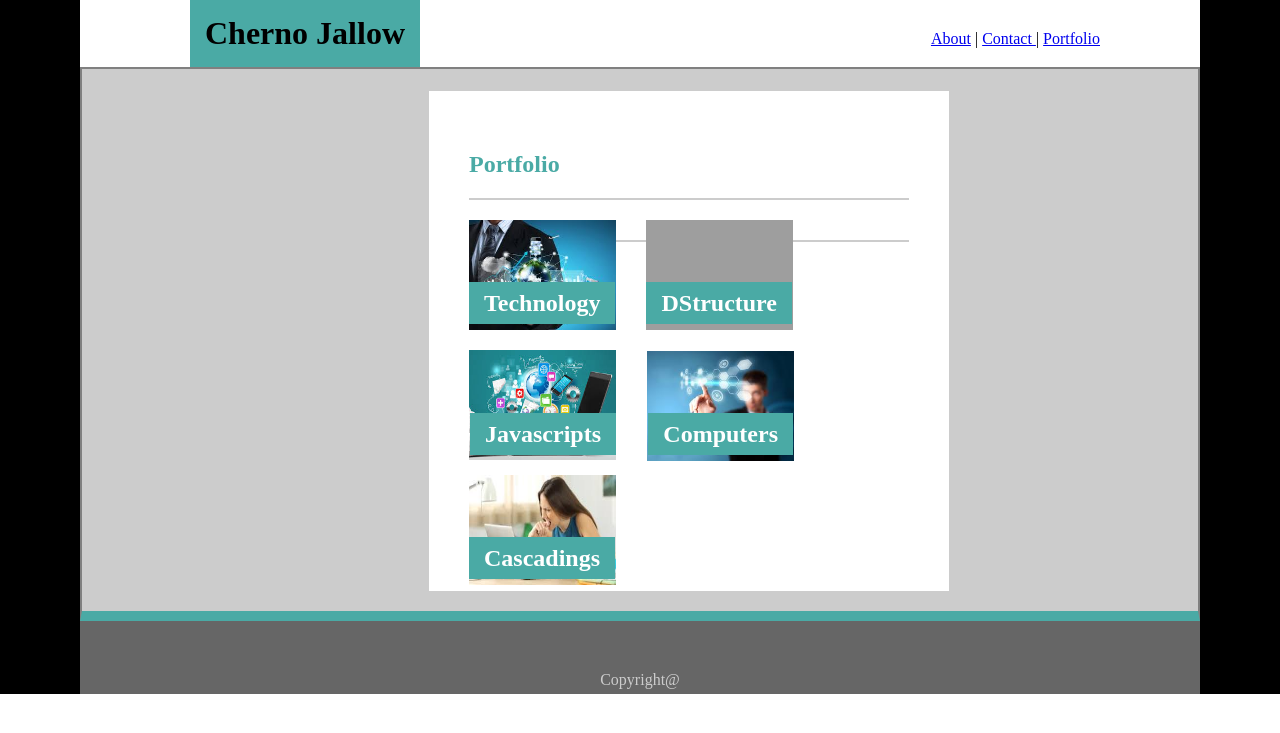
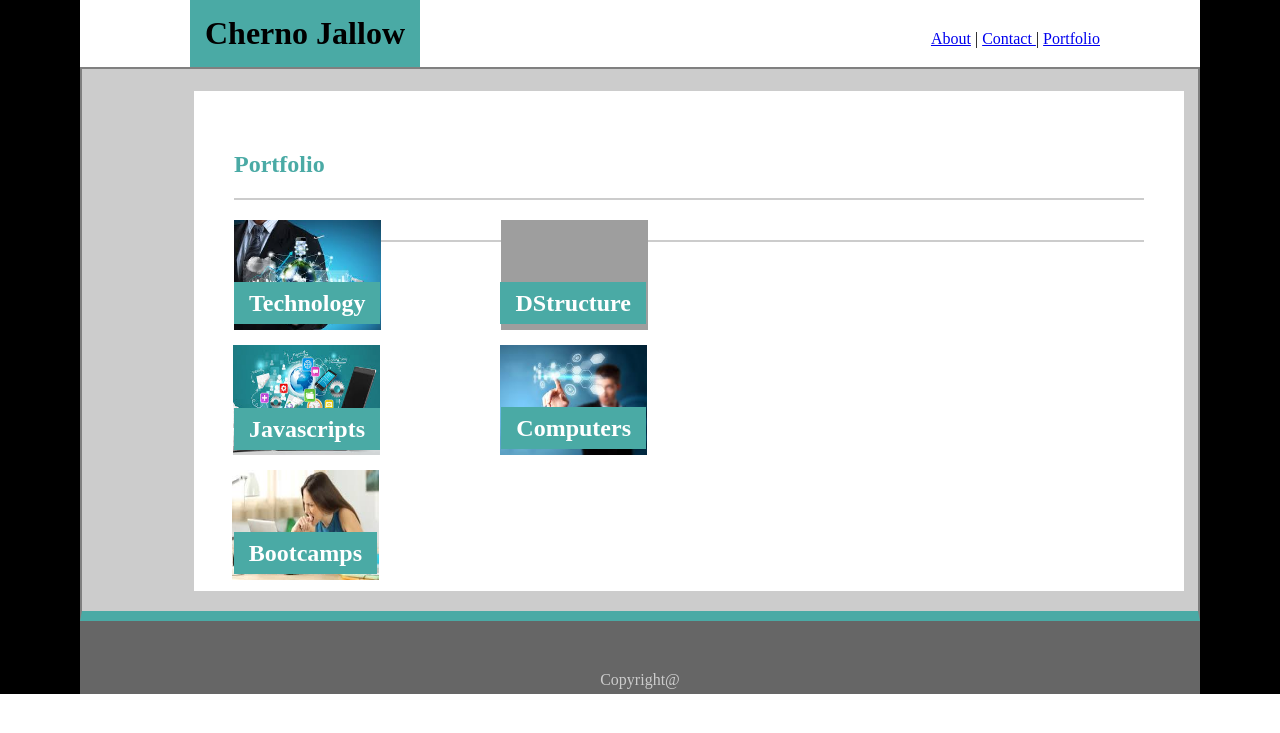
Before and after one commit to chernojallow/Basic-Portfolio, a PHP site: page /portfolio.html in a window 1280 px wide. Shown: the top 733 px of the page. Run offline with PHP 8.4, Linux system fonts and the light colour scheme; grey boxes are pictures that could not be loaded.

Commit message:
Commit Messages

```diff
--- a/assets/css/style.css
+++ b/assets/css/style.css
@@ -10,8 +10,6 @@
     border-left: 80px solid black;
     border-right: 80px solid black;
     box-sizing: border-box;
-
-
     }
 
 
@@ -20,12 +18,11 @@
     background-color:#4aaaa5;
     text-align: center;
     margin-left: 110px;
-    margin-bottom: 0px;
+    margin-bottom:0px;
     margin-top:0px;
-    padding: 15px 15px 15px 15px;
+    padding:15px 15px 15px 15px;
 
 }
-
 
 .A{
      border: 2px solid grey;
@@ -36,8 +33,6 @@
      clear: left;
      height:102px;
 
-
-
     }
 
  .about {
@@ -47,8 +42,6 @@
      padding: 15px 20px 15px 20px;
      margin-top:-190px;
      height:400px;
-
-
 
     }
 
@@ -87,27 +80,24 @@
  }
 
  .E{
-
      background-color: white;
      margin-top:-190px;
      height:350px;
      padding: 15px 20px 15px 20px;
+     width: 960px;
  }
 
  form{
      margin-left: -40px;
  }
     input{
-      width: 850px;
+      width: 955px;
  }
 
    .Line-Height {
      line-height: 120px;
 
  }
-
-
-
 
  text{
     background-color: #4aaaa5;
@@ -117,25 +107,12 @@
  }
 
 
-
-
-
-
-
-
-
-
-
-
-
-
-
  .G{
      border: 2px solid #cccccc;
      background-color: white;
      height: 420px;
-     width: 440px;
-     margin-left: 240px;
+     width: 910px;
+     margin-left: 5px;
      padding: 40px 40px 40px 40px;
      margin-top: -200px;
 
@@ -143,37 +120,38 @@
 
    .Image5{
       position: relative;
-      bottom: -35px;
-      left: 0px;
+      top: 250px;
+      right:670px;
   }
     .Image5 .Cascadings{
       position: absolute;
-      top: 290px;
-      left:0px;
+      top:70px;
+      right:97px;
   }
+
 
   .Image4{
       position: relative;
-      left: 11px;
-      bottom: -21px;
+      left: -235px;
+      bottom: -125px;
   }
 
   .Image4 .ComputerSC{
       position: absolute;
-      right: 127px;
-      top: 180px;
+      right: 263px;
+      top: 70px;
   }
 
   .Image3 {
       position: relative;
-      left: 0px;
-      bottom: -20px;
+      left: -335px;
+      bottom: -125px;
   }
 
   .Image3 .Javascript{
       position: absolute;
-      left: 1px;
-      bottom: -208px;
+      left: 335px;
+      bottom: -98px;
   }
 
   .Image1 {
@@ -189,10 +167,10 @@
 
   .Image2{
       position: relative;
-      right: -10px;
+      right: -100px;
   }
    .Image2 .DStructure {
        position: absolute;
-       right:127px;
+       right:598px;
        top: 70px;
    }
--- a/portfolio.html
+++ b/portfolio.html
@@ -4,15 +4,13 @@
 <head>
 <meta charset="UTF-8">
 
-    <title>BasicWebsite!</title>
+    <title>MyPortfolio!</title>
     <link rel="stylesheet" href="./assets/css/style.css">
 
 </head>
-
 <body>
 
    <h1>Cherno Jallow</h1>
-
 
 <nav>
        <li> <a href="./index.html" > About</a> | </li>
@@ -23,61 +21,53 @@
 </nav>
 
 
-
-
-
-
-
 <div class = "A">
    <div class= "G">
 
     <h2> Portfolio<h2>
 
-
-
-<div class ="Image1"> <img src = "./assets/images/1.jpeg" height =110px; width =147px; >
+   <div class ="Image1">
+       <img src = "./assets/images/1.jpeg" height =110px; width =147px; >
     <div class="Technology">
        <text>Technology</text>
     </div>
 </div>
 
-<div class ="Image2" > <img src ="./assets/images/2.jpeg" height=110px; width=147px;>
+<div class ="Image2" >
+    <img src ="./assets/images/2.jpeg" height=110px; width=147px;>
      <div class ="DStructure">
          <text> DStructure</text>
      </div>
     </div>
 
-<div class ="Image3" > <img src ="./assets/images/3.jpeg" height=110px; width=147px;>
+<div class ="Image3" >
+    <img src ="./assets/images/3.jpeg" height=110px; width=147px;>
 <div class =" Javascript">
+<text> Javascripts</text>
 
-    <text> Javascripts</text>
 </div>
 </div>
 
-<div class = "Image4"> <img src ="./assets/images/5.jpeg" height=110px; width=147px;>
+<div class = "Image4">
+    <img src ="./assets/images/5.jpeg" height=110px; width=147px;>
 <div class = "ComputerSC">
-
     <text>Computers</text>
 
 </div>
-
 </div>
 
-<div class = "Image5"> <img src ="./assets/images/6.jpeg" height=110px; width=147px;>
+<div class = "Image5">
+    <img src ="./assets/images/6.jpeg" height=110px; width=147px;>
     <div class ="Cascadings">
-        <text>Cascadings</text>
-
-    </div>
-</div>
-
+        <text>Bootcamps</text>
+ </div>
+ </div>
 
     </div>
     </div>
- </div>
+
 
     <footer> Copyright@</footer>
-
-
 
 </body>
 
```
Also changed, not shown: contact.html (+6 -11 lines), index.html (+7 -17 lines). Lines whose indentation alone changed are shown as unchanged.
